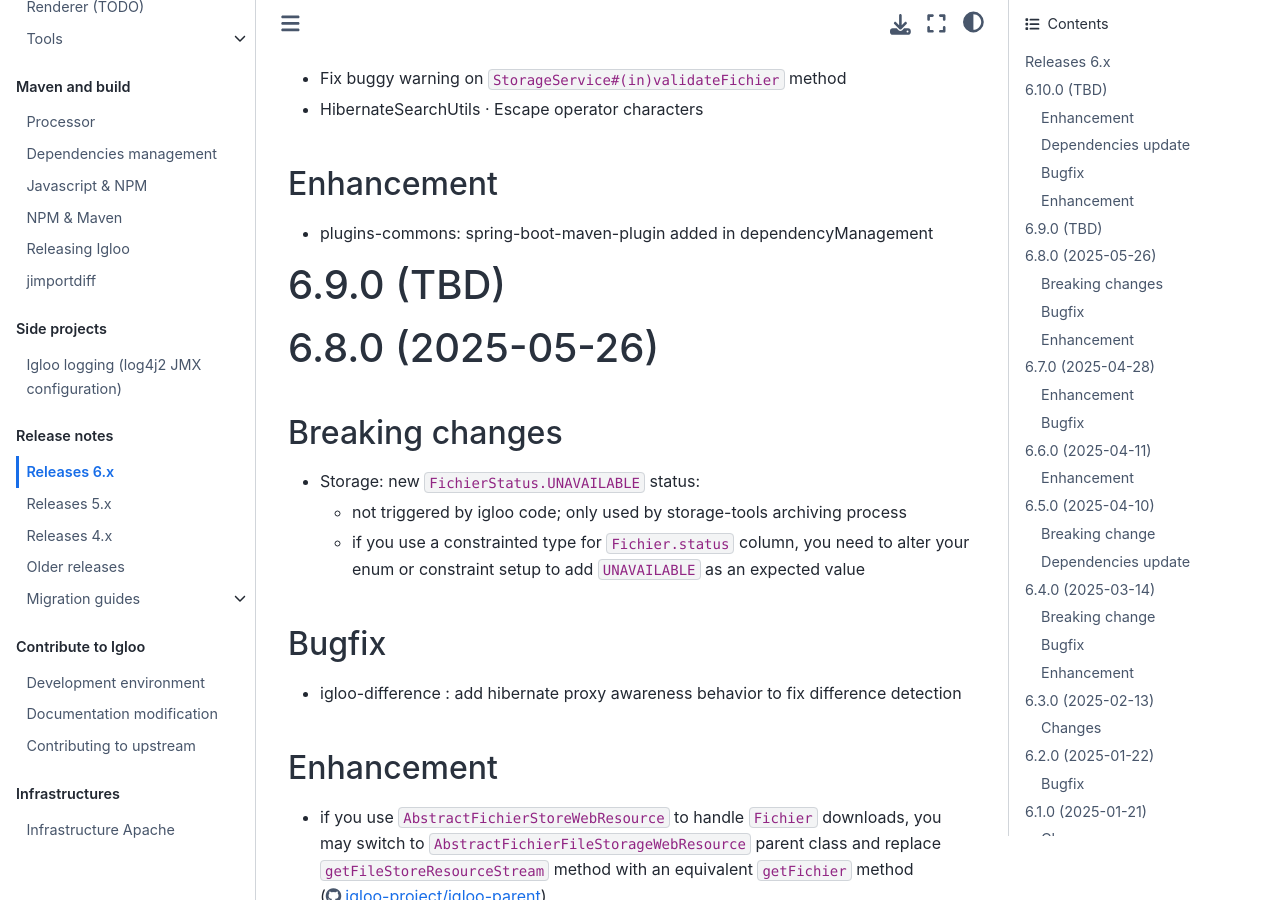
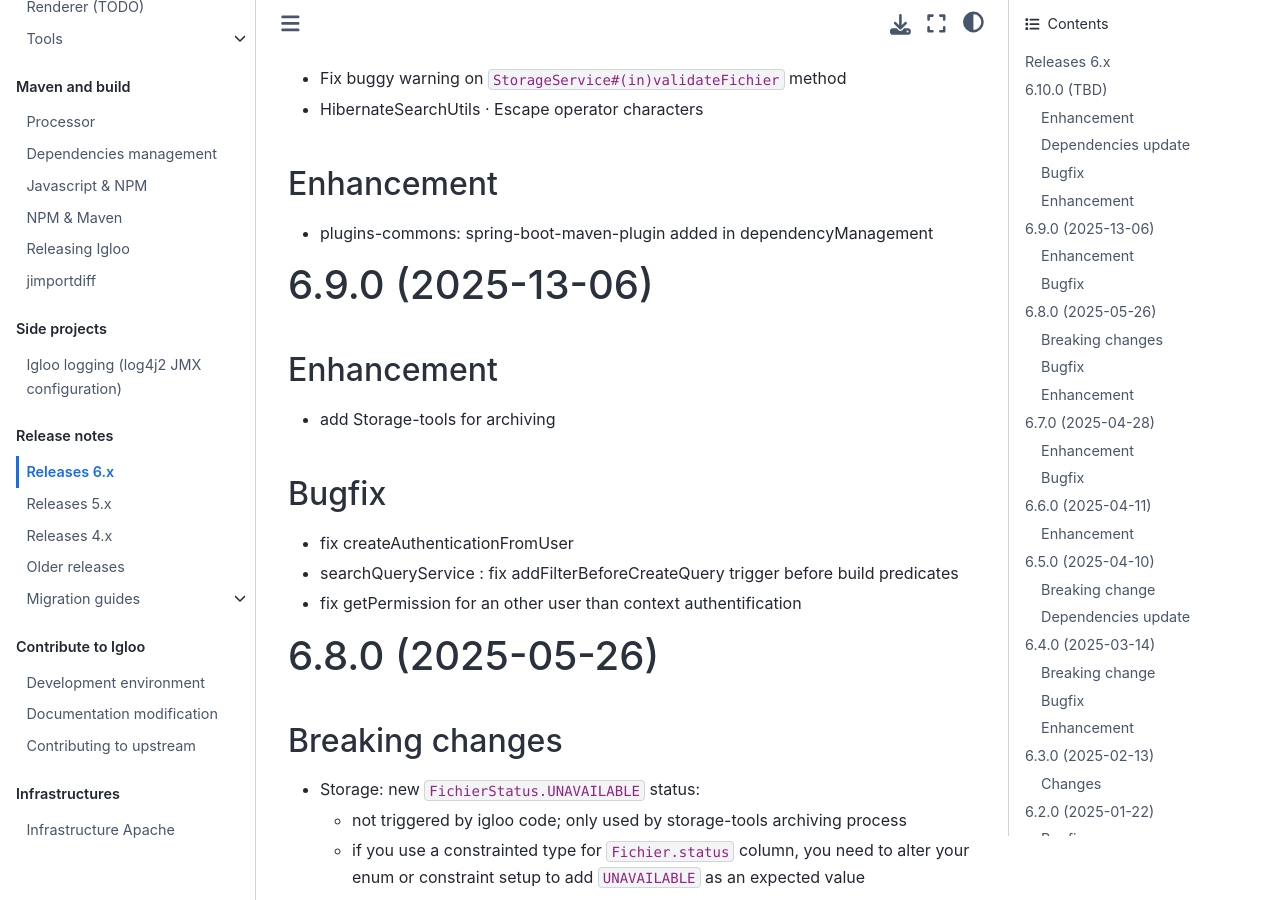
Before and after one commit to igloo-project/igloo-doc, a Sphinx documentation site: the page built from source/release-notes/releases-6.x.md, in a window 1280 px wide and 900 px high, scrolled down 765 px. Built offline with Sphinx 7.4.7 and the Sphinx Book theme 1.1.4, drawn with Linux system fonts in a browser that asks for light colours.

Commit message:
release-notes 6.9.0

```diff
--- a/source/release-notes/releases-6.x.md
+++ b/source/release-notes/releases-6.x.md
@@ -30,7 +30,17 @@
 
 * plugins-commons: spring-boot-maven-plugin added in dependencyManagement
 
-# 6.9.0 (TBD)
+# 6.9.0 (2025-13-06)
+
+## Enhancement
+
+* add Storage-tools for archiving
+
+## Bugfix
+
+* fix createAuthenticationFromUser
+* searchQueryService : fix addFilterBeforeCreateQuery trigger before build predicates
+* fix getPermission for an other user than context authentification
 
 # 6.8.0 (2025-05-26)
 
```
